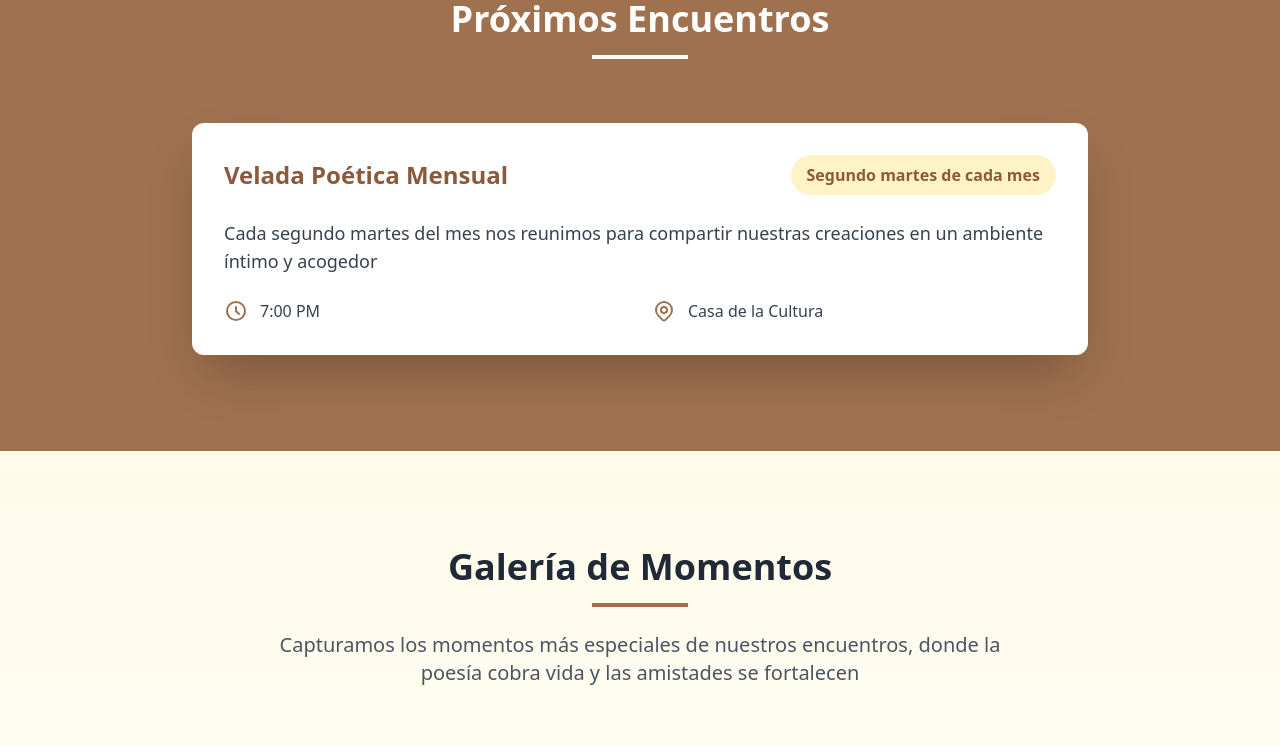
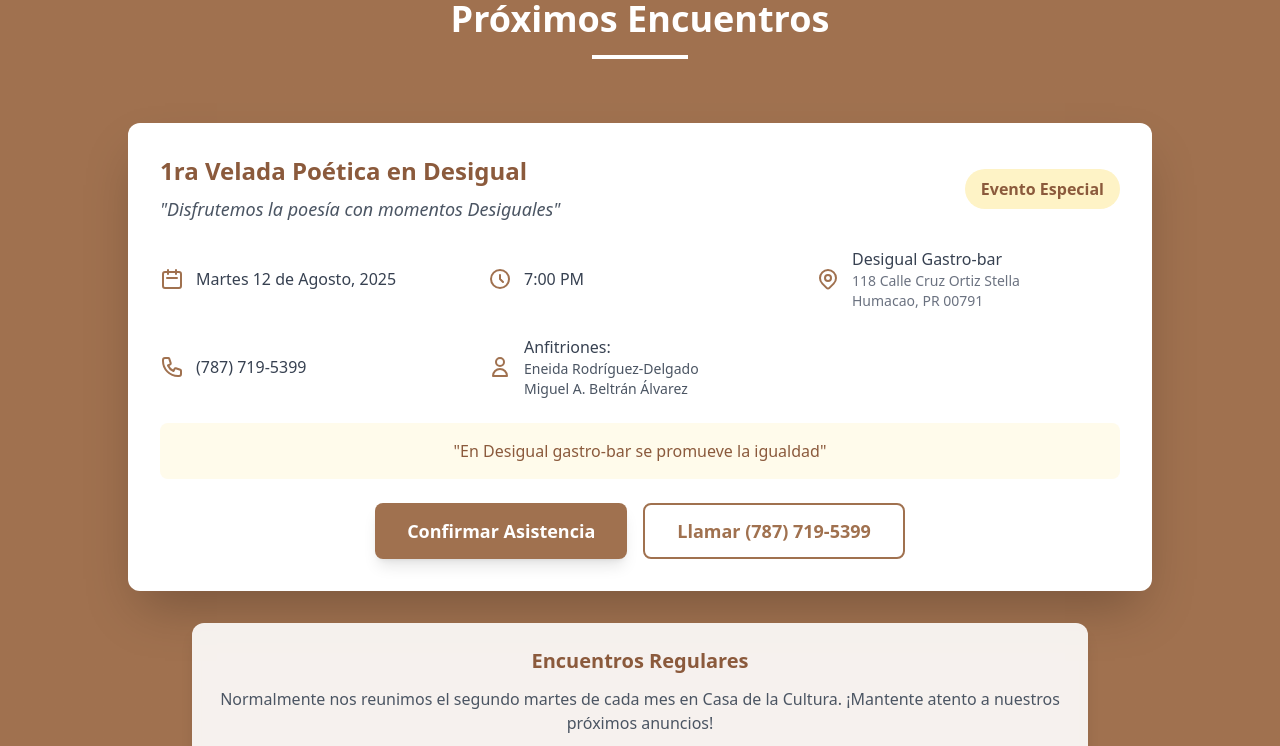
Before and after one commit to temiban013/jayei, a Next.js app: page / in a window 1280 px wide. Shown: the part 1280-2026 px from the top of the page. Built offline with nearby package versions, Linux system fonts and the light colour scheme.

Commit message:
Add specific Velada Poetica event details for August 12, 2025

```diff
--- a/app/page.tsx
+++ b/app/page.tsx
@@ -309,25 +309,47 @@
             <div className="w-24 h-1 bg-white mx-auto"></div>
           </div>
 
-          <div className="bg-white rounded-xl p-8 shadow-2xl max-w-4xl mx-auto">
+          {/* Featured Event - Velada Poética en Desigual */}
+          <div className="bg-white rounded-xl p-8 shadow-2xl max-w-5xl mx-auto mb-8">
             <div className="flex items-center justify-between flex-wrap gap-4 mb-6">
-              <h3 className="text-2xl font-bold text-cream-700">
-                Velada Poética Mensual
-              </h3>
+              <div>
+                <h3 className="text-2xl font-bold text-cream-700 mb-2">
+                  1ra Velada Poética en Desigual
+                </h3>
+                <p className="text-lg text-gray-600 italic">
+                  "Disfrutemos la poesía con momentos Desiguales"
+                </p>
+              </div>
               <span className="bg-amber-100 text-cream-700 px-4 py-2 rounded-full font-semibold">
-                Segundo martes de cada mes
+                Evento Especial
               </span>
             </div>
 
-            <p className="text-gray-700 text-lg mb-6">
-              Cada segundo martes del mes nos reunimos para compartir nuestras
-              creaciones en un ambiente íntimo y acogedor
-            </p>
-
-            <div className="grid md:grid-cols-2 gap-6">
+            <div className="grid md:grid-cols-2 lg:grid-cols-3 gap-6 mb-6">
               <div className="flex items-center space-x-3">
                 <svg
-                  className="w-6 h-6 text-cream-500"
+                  className="w-6 h-6 text-cream-500 flex-shrink-0"
+                  fill="none"
+                  stroke="currentColor"
+                  viewBox="0 0 24 24"
+                >
+                  <path
+                    strokeLinecap="round"
+                    strokeLinejoin="round"
+                    strokeWidth={2}
+                    d="M8 7V3m8 4V3m-9 8h10M5 21h14a2 2 0 002-2V7a2 2 0 00-2-2H5a2 2 0 00-2 2v12a2 2 0 002 2z"
+                  />
+                </svg>
+                <div>
+                  <p className="text-gray-700 font-medium">
+                    Martes 12 de Agosto, 2025
+                  </p>
+                </div>
+              </div>
+
+              <div className="flex items-center space-x-3">
+                <svg
+                  className="w-6 h-6 text-cream-500 flex-shrink-0"
                   fill="none"
                   stroke="currentColor"
                   viewBox="0 0 24 24"
@@ -339,11 +361,14 @@
                     d="M12 8v4l3 3m6-3a9 9 0 11-18 0 9 9 0 0118 0z"
                   />
                 </svg>
-                <span className="text-gray-700">7:00 PM</span>
+                <div>
+                  <p className="text-gray-700 font-medium">7:00 PM</p>
+                </div>
               </div>
+
               <div className="flex items-center space-x-3">
                 <svg
-                  className="w-6 h-6 text-cream-500"
+                  className="w-6 h-6 text-cream-500 flex-shrink-0"
                   fill="none"
                   stroke="currentColor"
                   viewBox="0 0 24 24"
@@ -361,8 +386,91 @@
                     d="M15 11a3 3 0 11-6 0 3 3 0 016 0z"
                   />
                 </svg>
-                <span className="text-gray-700">Casa de la Cultura</span>
+                <div>
+                  <p className="text-gray-700 font-medium">
+                    Desigual Gastro-bar
+                  </p>
+                  <p className="text-gray-500 text-sm">
+                    118 Calle Cruz Ortiz Stella
+                  </p>
+                  <p className="text-gray-500 text-sm">Humacao, PR 00791</p>
+                </div>
               </div>
+
+              <div className="flex items-center space-x-3">
+                <svg
+                  className="w-6 h-6 text-cream-500 flex-shrink-0"
+                  fill="none"
+                  stroke="currentColor"
+                  viewBox="0 0 24 24"
+                >
+                  <path
+                    strokeLinecap="round"
+                    strokeLinejoin="round"
+                    strokeWidth={2}
+                    d="M3 5a2 2 0 012-2h3.28a1 1 0 01.948.684l1.498 4.493a1 1 0 01-.502 1.21l-2.257 1.13a11.042 11.042 0 005.516 5.516l1.13-2.257a1 1 0 011.21-.502l4.493 1.498a1 1 0 01.684.949V19a2 2 0 01-2 2h-1C9.716 21 3 14.284 3 6V5z"
+                  />
+                </svg>
+                <div>
+                  <p className="text-gray-700 font-medium">(787) 719-5399</p>
+                </div>
+              </div>
+
+              <div className="flex items-center space-x-3">
+                <svg
+                  className="w-6 h-6 text-cream-500 flex-shrink-0"
+                  fill="none"
+                  stroke="currentColor"
+                  viewBox="0 0 24 24"
+                >
+                  <path
+                    strokeLinecap="round"
+                    strokeLinejoin="round"
+                    strokeWidth={2}
+                    d="M16 7a4 4 0 11-8 0 4 4 0 018 0zM12 14a7 7 0 00-7 7h14a7 7 0 00-7-7z"
+                  />
+                </svg>
+                <div>
+                  <p className="text-gray-700 font-medium">Anfitriones:</p>
+                  <p className="text-gray-600 text-sm">
+                    Eneida Rodríguez-Delgado
+                  </p>
+                  <p className="text-gray-600 text-sm">
+                    Miguel A. Beltrán Álvarez
+                  </p>
+                </div>
+              </div>
+            </div>
+
+            <div className="bg-amber-50 rounded-lg p-4 mb-6">
+              <p className="text-cream-700 font-medium text-center">
+                "En Desigual gastro-bar se promueve la igualdad"
+              </p>
+            </div>
+
+            <div className="flex flex-col sm:flex-row gap-4 justify-center">
+              <button className="bg-cream-500 text-white px-8 py-3 rounded-lg text-lg font-semibold hover:bg-amber-900 transition-colors shadow-lg">
+                Confirmar Asistencia
+              </button>
+              <a
+                href="tel:7877195399"
+                className="border-2 border-cream-500 text-cream-500 px-8 py-3 rounded-lg text-lg font-semibold hover:bg-amber-50 transition-colors text-center"
+              >
+                Llamar (787) 719-5399
+              </a>
+            </div>
+          </div>
+
+          {/* Regular Monthly Events */}
+          <div className="bg-white/90 backdrop-blur-sm rounded-xl p-6 shadow-lg max-w-4xl mx-auto">
+            <div className="text-center">
+              <h3 className="text-xl font-bold text-cream-700 mb-3">
+                Encuentros Regulares
+              </h3>
+              <p className="text-gray-600">
+                Normalmente nos reunimos el segundo martes de cada mes en Casa
+                de la Cultura. ¡Mantente atento a nuestros próximos anuncios!
+              </p>
             </div>
           </div>
         </div>
```
